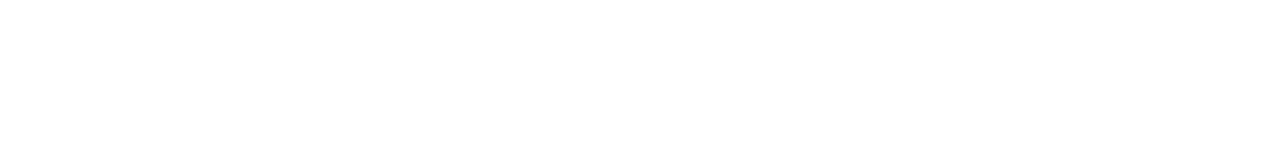
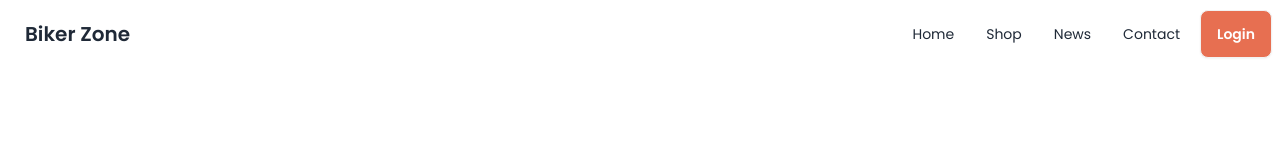
Before and after one commit to sadrisso/Biker-Zone, a plain HTML site: page index.html in a window 1280 px wide. Drawn offline with nearby package versions, Linux system fonts and the light colour scheme.

Commit message:
added navbar for biker zone project

```diff
--- a/index.html
+++ b/index.html
@@ -1,13 +1,78 @@
 <!DOCTYPE html>
-<html lang="en">
+<html lang="en" data-theme="light">
 <head>
     <meta charset="UTF-8">
     <meta name="viewport" content="width=device-width, initial-scale=1.0">
     <title>Document</title>
+
+    <!-- daisy ui cdn -->
     <link href="https://cdn.jsdelivr.net/npm/daisyui@4.12.10/dist/full.min.css" rel="stylesheet" type="text/css" />
     <script src="https://cdn.tailwindcss.com"></script>
+
+    <!-- poppins font cdn -->
+    <link rel="preconnect" href="https://fonts.googleapis.com">
+    <link rel="preconnect" href="https://fonts.gstatic.com" crossorigin>
+    <link href="https://fonts.googleapis.com/css2?family=Bebas+Neue&family=Manrope:wght@200..800&family=Poppins:ital,wght@0,100;0,200;0,300;0,400;0,500;0,600;0,700;0,800;0,900;1,100;1,200;1,300;1,400;1,500;1,600;1,700;1,800;1,900&display=swap" rel="stylesheet">
+
+    <style>
+        .font-poppins {
+            font-family: "Poppins", sans-serif;
+        }
+    </style>
+
+    <script>
+        tailwind.config = {
+        theme: {
+            extend: {
+            colors: {
+                clifford: '#da373d',
+                'bike-primary': '#E76F51',
+            }
+            }
+        }
+        }
+    </script>
     </head>
-<body>
+
+<body class="font-poppins">
+
+    <header>
+        <div class="navbar bg-base-100">
+            <div class="flex-1">
+              <div class="dropdown">
+                <div tabindex="0" role="button" class="btn btn-ghost lg:hidden">
+                    <svg xmlns="http://www.w3.org/2000/svg" class="h-5 w-5"fill="none"viewBox="0 0 24 24"stroke="currentColor"> <path stroke-linecap="round" stroke-linejoin="round" stroke-width="2" d="M4 6h16M4 12h8m-8 6h16" /></svg>
+                </div>
+                <ul tabindex="0" class="menu menu-sm dropdown-content bg-base-100 rounded-box z-[1] mt-3 w-52 p-2 shadow">
+                    <li><a>Home</a></li>
+                    <li><a>Shop</a></li>
+                    <li><a>News</a></li>
+                    <li><a>Contact</a></li>
+                </ul>
+              </div>
+              <a class="btn btn-ghost text-xl">Biker Zone</a>
+            </div>
+            <div class="navbar-center hidden lg:flex">
+              <ul class="menu menu-horizontal px-1">
+                    <li><a>Home</a></li>
+                    <li><a>Shop</a></li>
+                    <li><a>News</a></li>
+                    <li><a>Contact</a></li>
+              </ul>
+            </div>
+            <div class="">
+              <a class="btn bg-bike-primary text-white">Login</a>
+            </div>
+        </div>
+    </header>
+
+    <main>
+
+    </main>
+
+    <footer>
+
+    </footer>
 
 </body>
 </html>
```
